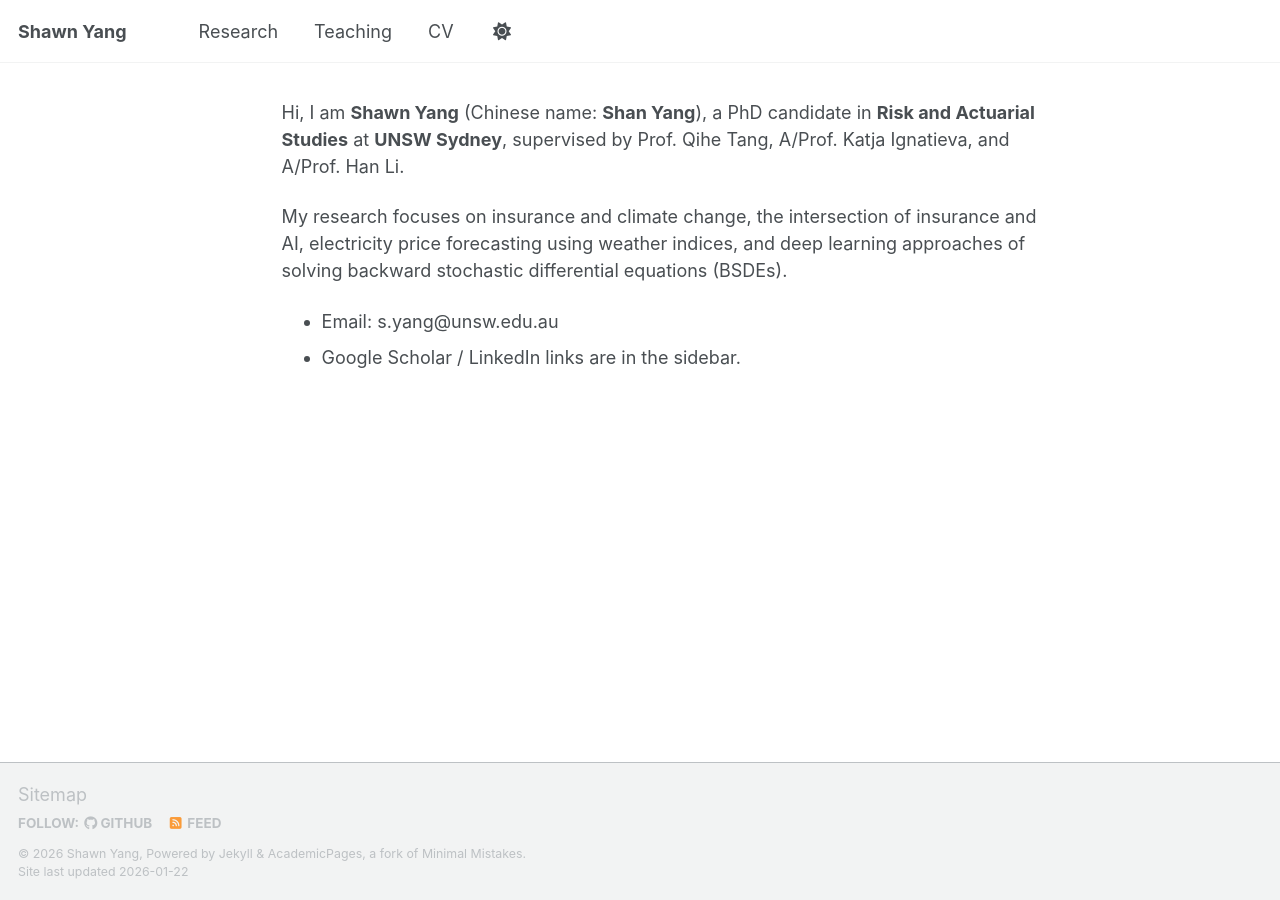
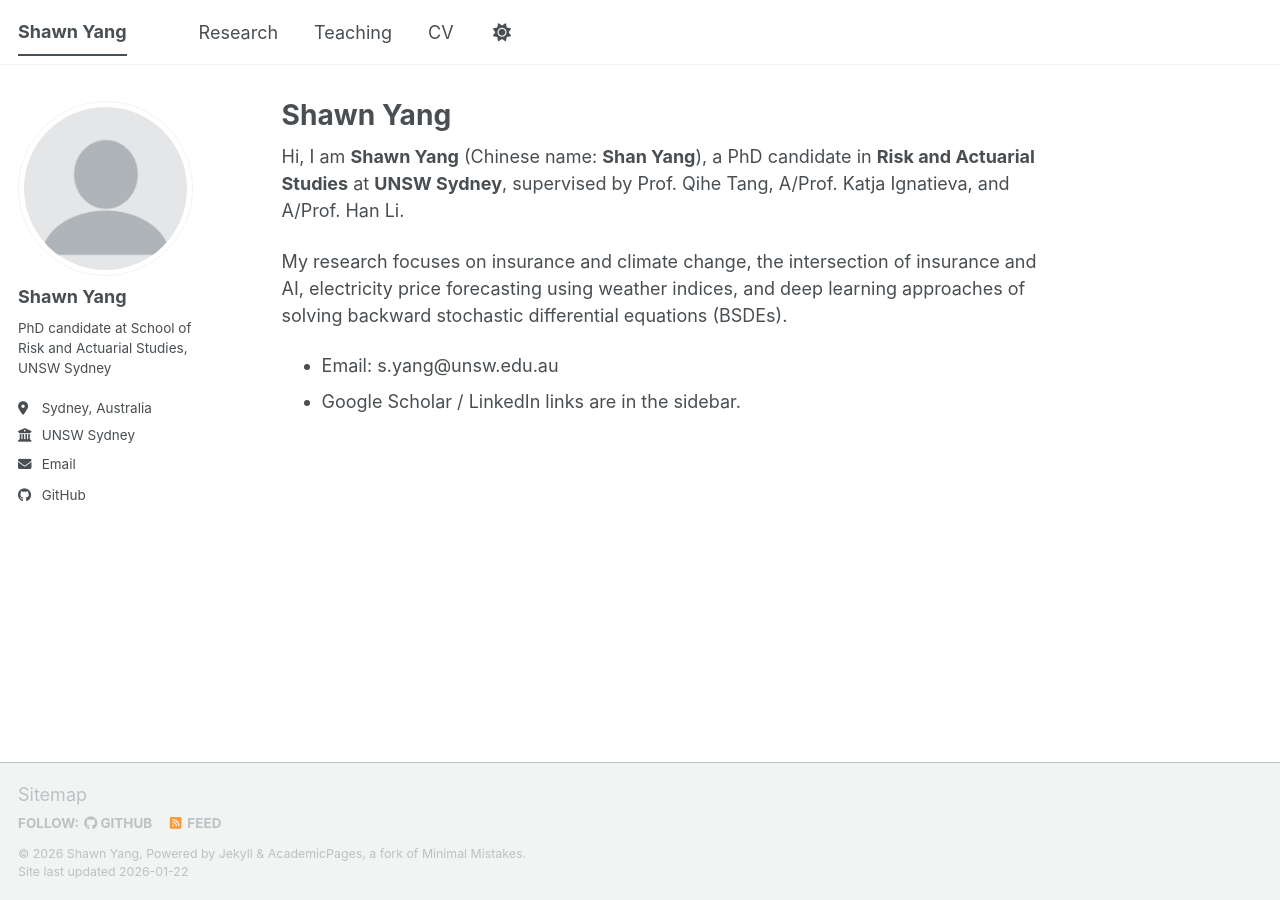
Before and after one commit to Shawnyangbest/Shawnyangbest, a Jekyll site: the page built from _pages/about.md, in a window 1280 px wide. Built offline with Jekyll 4.4.1, drawn with Linux system fonts in a browser that asks for light colours; our own code applies the rules of GitHub Pages for plain Markdown files; a script bundle is joined from its source files by our own code; library files that are not in the unit come from our copies.

Commit message:
Update about.md

```diff
--- a/_pages/about.md
+++ b/_pages/about.md
@@ -1,3 +1,10 @@
+---
+layout: single
+title: "Shawn Yang"
+permalink: /
+author_profile: true
+---
+
 Hi, I am **Shawn Yang** (Chinese name: **Shan Yang**), a PhD candidate in **Risk and Actuarial Studies** at **UNSW Sydney**, supervised by Prof. Qihe Tang, A/Prof. Katja Ignatieva, and A/Prof. Han Li.
 
 My research focuses on insurance and climate change, the intersection of insurance and AI, electricity price forecasting using weather indices, and deep learning approaches of solving backward stochastic differential equations (BSDEs).
```
